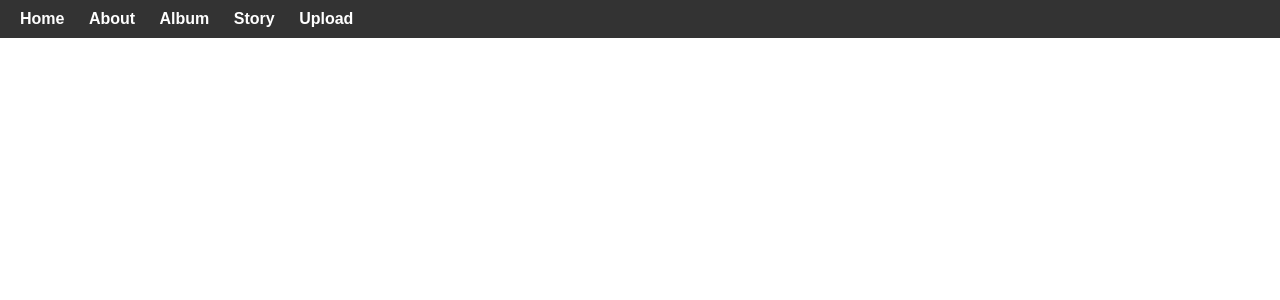
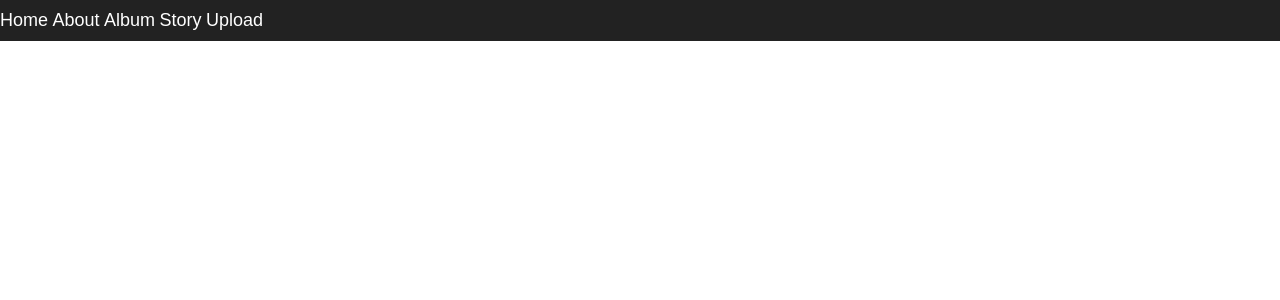
Before and after one commit to yuexia0720/photowebsite, a Flask app: template templates/base.html in a window 1280 px wide. Shown: the top 300 px of the page. Run offline with Flask 3, Linux system fonts and the light colour scheme; the template is opened without the code that fills it, so the values that code supplies are empty.

Commit message:
Update base.html

```diff
--- a/templates/base.html
+++ b/templates/base.html
@@ -1,40 +1,16 @@
 <!DOCTYPE html>
-<html>
+<html lang="en">
 <head>
+    <meta charset="UTF-8">
     <title>{% block title %}My Lens{% endblock %}</title>
     <link rel="stylesheet" href="{{ url_for('static', filename='style.css') }}">
-    <style>
-        body { font-family: Arial, sans-serif; margin: 0; padding: 0; }
-        nav {
-            background-color: #333;
-            padding: 10px;
-        }
-        nav a {
-            color: white;
-            margin: 10px;
-            text-decoration: none;
-            font-weight: bold;
-        }
-        nav a:hover {
-            text-decoration: underline;
-        }
-        .content {
-            padding: 30px;
-            text-align: center;
-        }
-        .cover-image {
-            width: 100%;
-            max-height: 500px;
-            object-fit: cover;
-        }
-    </style>
 </head>
 <body>
-    <nav>
-        <a href="/">Home</a>
+    <nav class="navbar">
+        <a href="{{ url_for('index') }}">Home</a>
         <a href="{{ url_for('about') }}">About</a>
-        <a href="/album">Album</a>
-        <a href="{{ url_for('story') }}" class="hover:text-blue-500">Story</a>
+        <a href="{{ url_for('album') }}">Album</a>
+        <a href="{{ url_for('story') }}">Story</a>
         <a href="{{ url_for('upload') }}">Upload</a>
     </nav>
 
```
